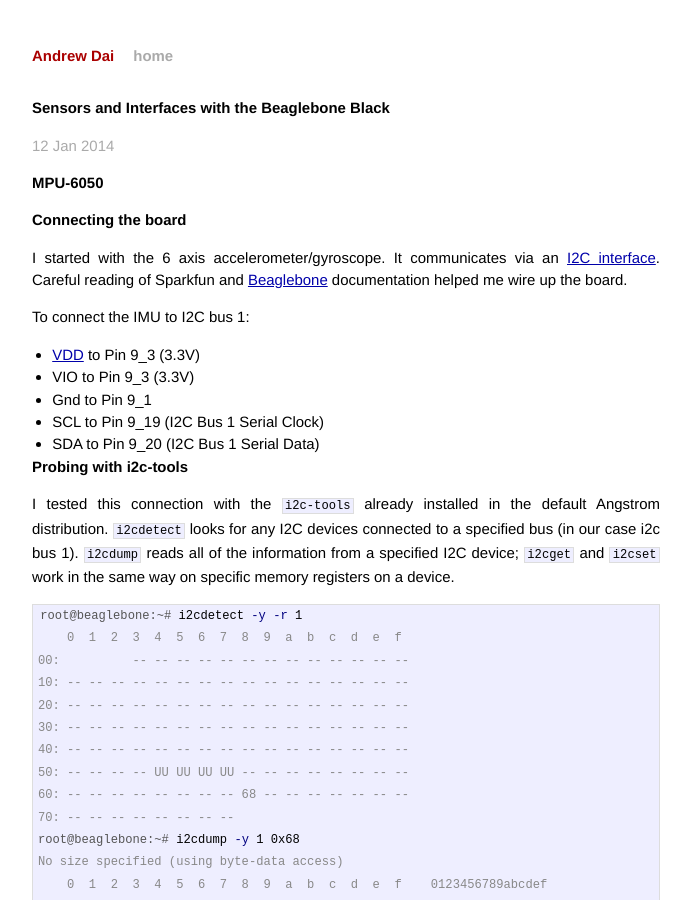
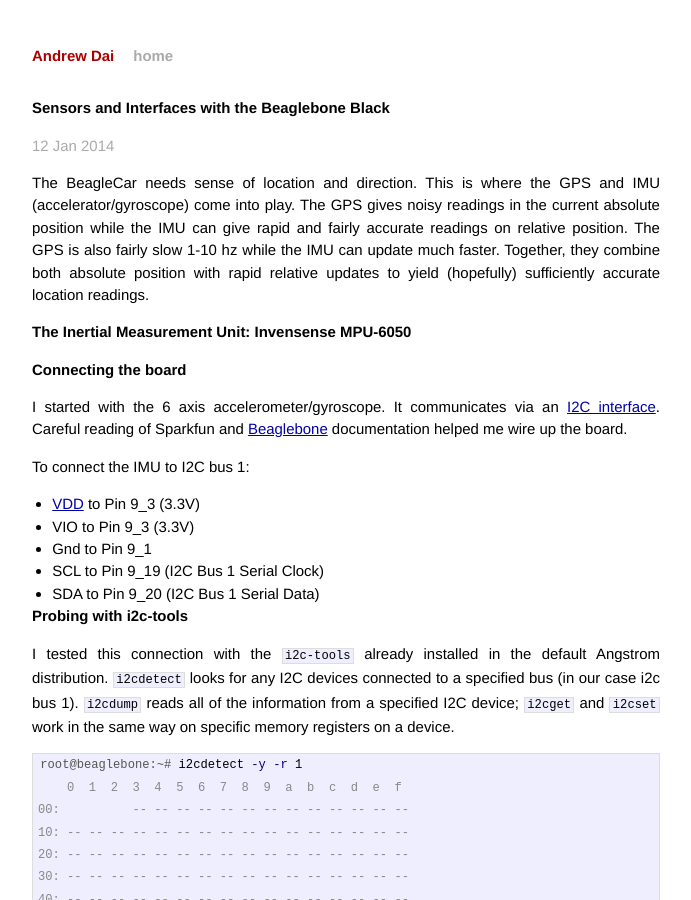
Before and after one commit to bunsenmcdubbs/bunsenmcdubbs.github.io, a Jekyll site: the page built from _posts/2014-01-12-sensors-and-interfaces.md, in a window 1280 px wide and 900 px high. Shown: the whole window, without its empty margins (294-985 px from the left). Built offline with Jekyll 4.4.1, drawn with Linux system fonts in a browser that asks for light colours; Markdown is read by kramdown in place of the engine named in the settings.

Commit message:
various edits

```diff
--- a/_posts/2014-01-12-sensors-and-interfaces.md
+++ b/_posts/2014-01-12-sensors-and-interfaces.md
@@ -6,7 +6,15 @@ categories: beaglecar
 tags: [beaglebone, i2c, uart]
 ---
 
-# MPU-6050
+The BeagleCar needs sense of location and direction. This is where the GPS
+and IMU (accelerator/gyroscope) come into play. The GPS gives noisy readings
+in the current absolute position while the IMU can give rapid and fairly
+accurate readings on relative position. The GPS is also fairly slow 1-10 hz
+while the IMU can update much faster. Together, they combine both absolute
+position with rapid relative updates to yield (hopefully) sufficiently
+accurate location readings.
+
+# The Inertial Measurement Unit: Invensense MPU-6050
 
 ## Connecting the board
 
```
Also changed, not shown: _posts/2014-01-05-intro.md (+2 -4 lines).
